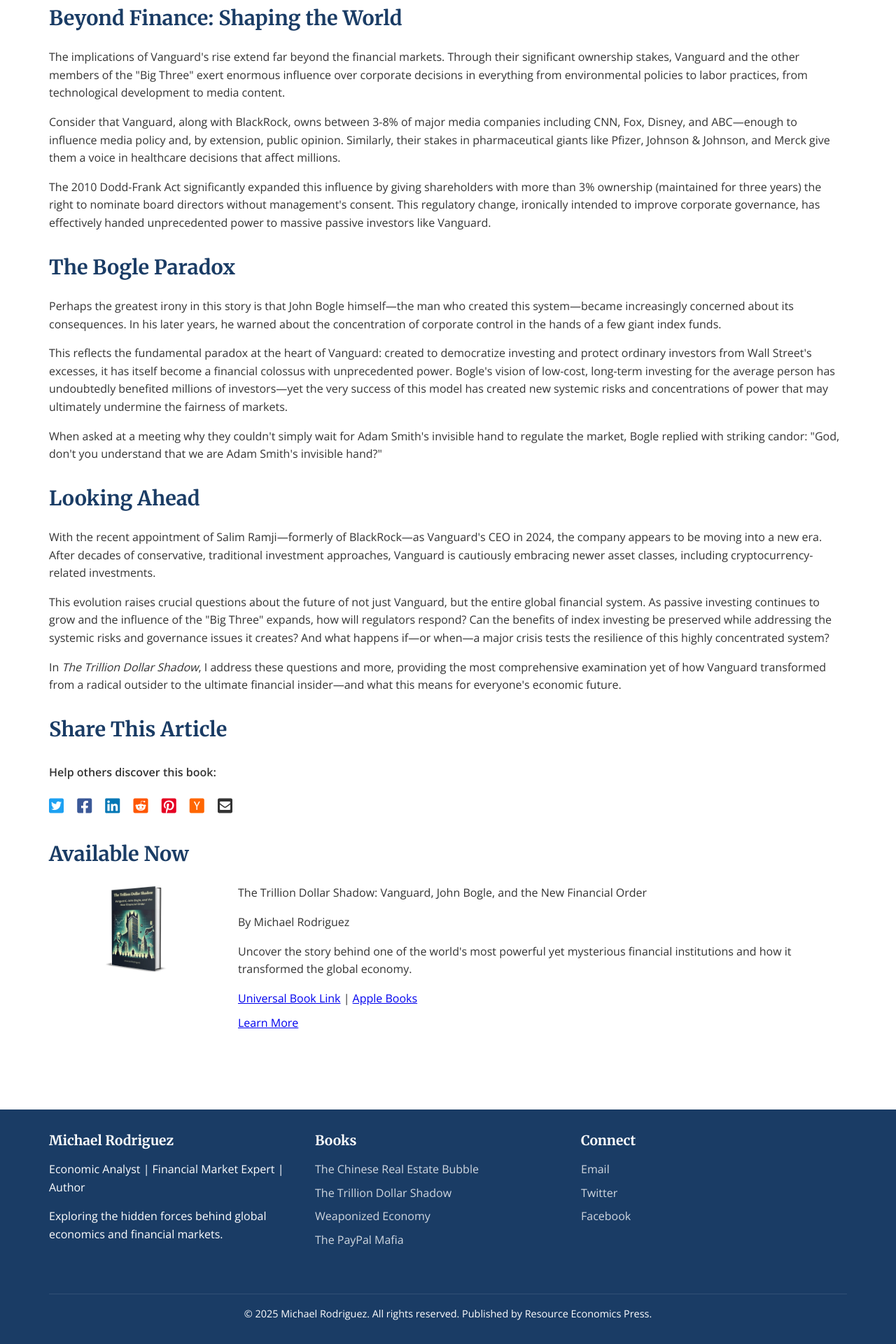
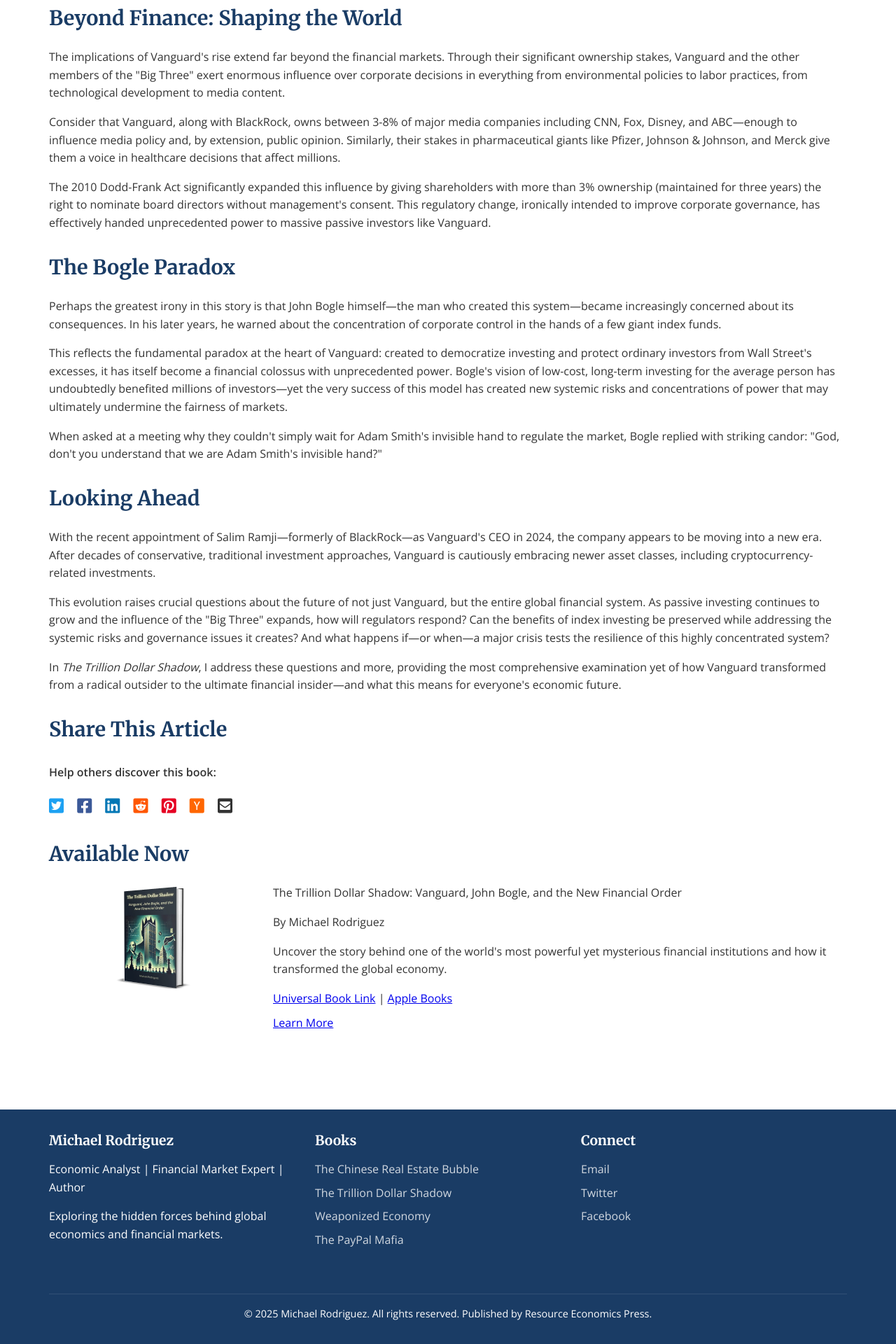
Before and after one commit to Zews123/michael-rodriguez-books, a Jekyll site: the page built from blog/the-trillion-dollar-shadow-how-vanguard-quietly-revolutionized-global-finance.html, in a window 1280 px wide. Shown: the part 1893-3813 px from the top of the page at 70% size. Built offline with Jekyll 4.4.1, drawn with Linux system fonts in a browser that asks for light colours.

Commit message:
Update the-trillion-dollar-shadow-how-vanguard-quietly-revolutionized-global-finance.html

```diff
--- a/blog/the-trillion-dollar-shadow-how-vanguard-quietly-revolutionized-global-finance.html
+++ b/blog/the-trillion-dollar-shadow-how-vanguard-quietly-revolutionized-global-finance.html
@@ -116,7 +116,7 @@
 </div>
 
 <h2>Available Now</h2>
-<div class="book-container" style="display: grid; grid-template-columns: minmax(150px, 250px) 1fr; gap: 20px; align-items: start; margin-bottom: 30px;">
+<div class="book-container" style="display: grid; grid-template-columns: minmax(150px, 300px) 1fr; gap: 20px; align-items: start; margin-bottom: 30px;">
     <div class="book-image-container" style="grid-column: 1; width: 100%; display: flex; justify-content: center; align-items: flex-start;">
         <a href="../books/trillion-dollar-shadow" style="display: block; width: 100%; transition: transform 0.3s ease;">
             <img src="../assets/images/social/trillion-dollar-shadow-3D.png" alt="Book cover of The Trillion Dollar Shadow by Michael Rodriguez" class="book-cover" style="width: 100%; height: auto; object-fit: contain; box-shadow: none; background: transparent; border: none; transition: transform 0.3s ease;">
@@ -146,7 +146,7 @@
     .book-image-container {
         grid-column: 1 !important;
         margin-bottom: 20px !important;
-        max-width: 200px !important;
+        max-width: 350px !important; /* Увеличено с 200px до 350px */
         margin-left: auto !important;
         margin-right: auto !important;
     }
```
